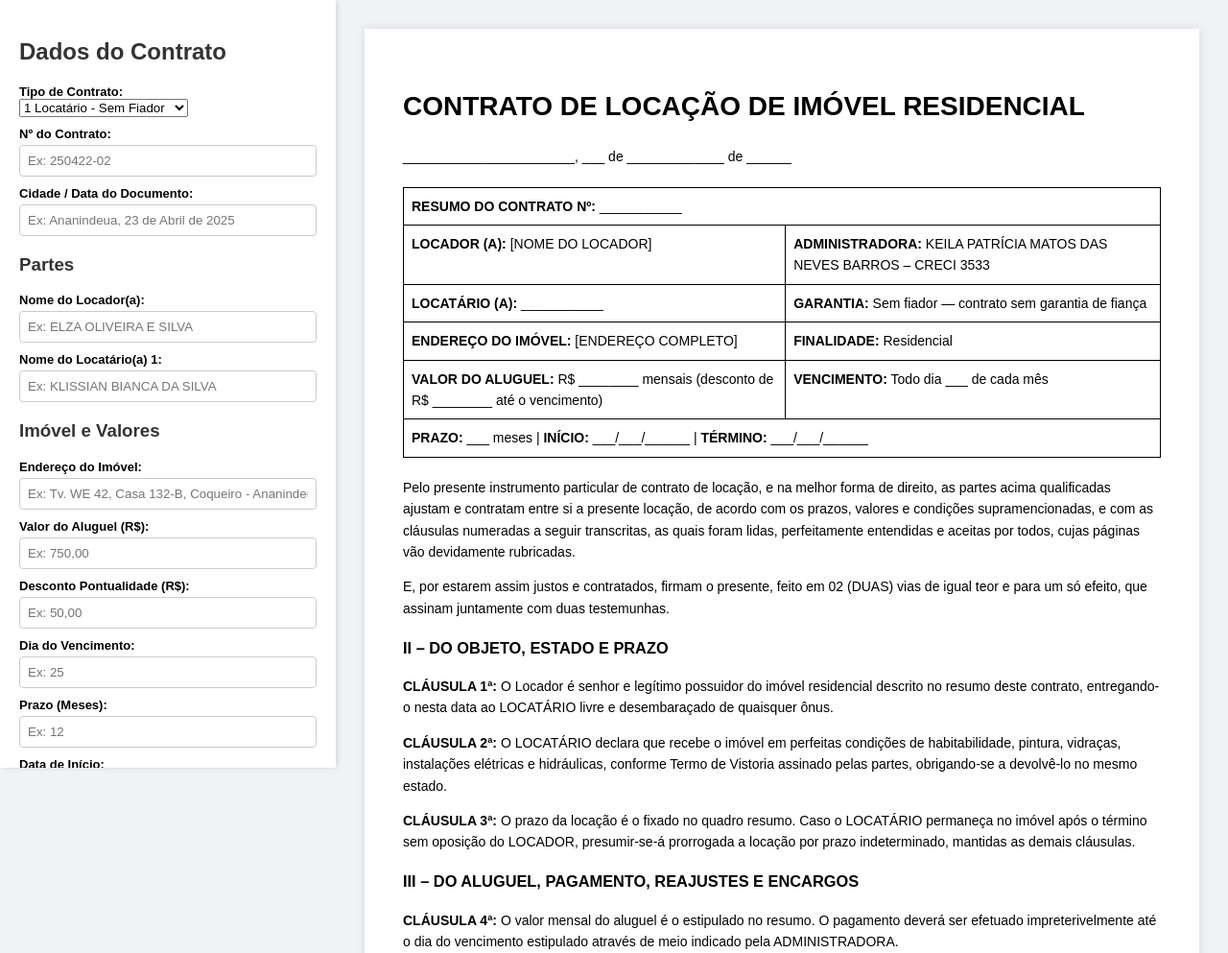
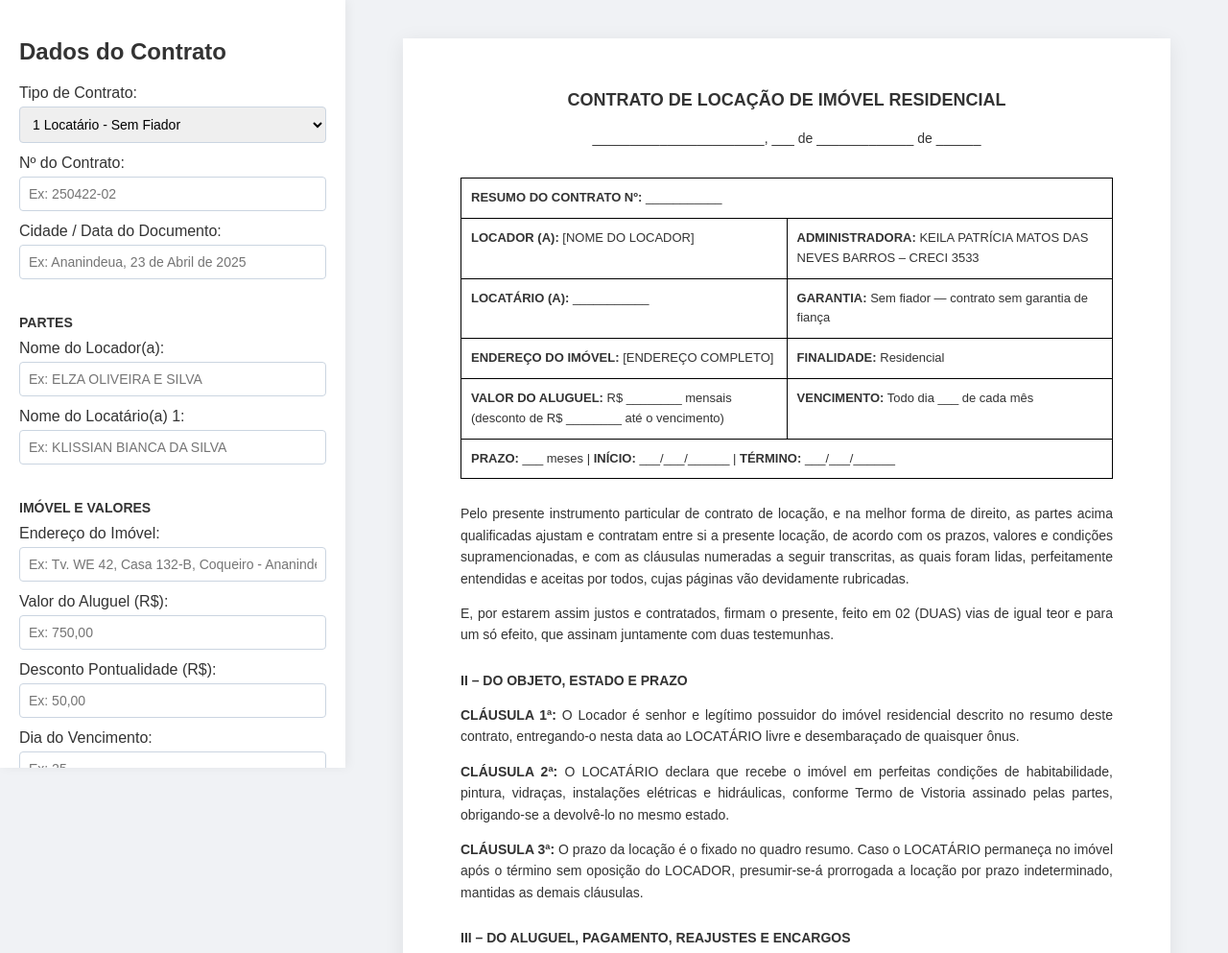
Before and after one commit to patnevesimoveis/gerador-contratos, a plain HTML site: page index.html in a window 1280 px wide. Shown: the top 993 px of the page at 96% size. Drawn offline with Linux system fonts and the light colour scheme.

Commit message:
Update style.css

```diff
--- a/style.css
+++ b/style.css
@@ -1,113 +1,136 @@
-/* Configurações Gerais da Tela */
 body {
     font-family: Arial, sans-serif;
     display: flex;
     margin: 0;
     background-color: #f0f2f5;
+    color: #333;
 }
 
-/* Painel Esquerdo de Inputs */
 #painel-controle {
-    width: 350px;
+    width: 360px;
     background-color: #ffffff;
     padding: 20px;
-    box-shadow: 2px 0 5px rgba(0,0,0,0.1);
+    box-shadow: 3px 0 10px rgba(0,0,0,0.05);
     height: 100vh;
     overflow-y: auto;
     box-sizing: border-box;
 }
 
-#painel-controle h2, #painel-controle h3 {
-    color: #333;
-}
-
-#painel-controle label {
-    display: block;
-    margin-top: 10px;
-    font-weight: bold;
-    font-size: 13px;
-}
-
-#painel-controle input {
+#painel-controle select, #painel-controle input {
     width: 100%;
-    padding: 8px;
-    margin-top: 4px;
-    border: 1px solid #ccc;
+    padding: 9px;
+    margin-top: 5px;
+    margin-bottom: 12px;
+    border: 1px solid #cbd5e1;
     border-radius: 4px;
     box-sizing: border-box;
+    font-size: 14px;
 }
 
 #painel-controle button {
     width: 100%;
-    padding: 12px;
-    background-color: #2b78e4;
+    padding: 14px;
+    background-color: #059669;
     color: white;
     border: none;
     border-radius: 4px;
     font-size: 16px;
     font-weight: bold;
-    margin-top: 25px;
     cursor: pointer;
+    margin-top: 10px;
 }
 
 #painel-controle button:hover {
-    background-color: #1a5cb8;
+    background-color: #047857;
 }
 
-/* Área Direita de Visualização da Folha (Estilo Papel A4) */
+/* Área da Folha - Padrão de Documento Físico */
 #area-contrato {
     flex: 1;
     background-color: white;
-    margin: 30px;
-    padding: 40px;
-    box-shadow: 0 0 10px rgba(0,0,0,0.1);
-    min-height: 297mm;
+    margin: 40px auto;
+    padding: 50px 60px;
+    max-width: 800px;
+    box-shadow: 0 4px 20px rgba(0,0,0,0.08);
     box-sizing: border-box;
     font-size: 14px;
     line-height: 1.6;
+    text-align: justify;
+}
+
+.centralizado {
+    text-align: center;
+    margin-bottom: 30px;
+}
+
+h1 {
+    font-size: 18px;
+    font-weight: bold;
+    margin: 0 0 10px 0;
+}
+
+h3 {
+    font-size: 14px;
+    font-weight: bold;
+    margin-top: 25px;
+    margin-bottom: 10px;
+    text-transform: uppercase;
 }
 
 .tabela-resumo {
     width: 100%;
     border-collapse: collapse;
-    margin: 20px 0;
+    margin: 25px 0;
+    font-size: 13px;
 }
 
 .tabela-resumo td {
-    border: 1px solid #000;
-    padding: 8px;
+    border: 1px solid #000000;
+    padding: 10px;
     vertical-align: top;
+    text-align: left;
 }
 
 .assinaturas {
-    margin-top: 50px;
+    margin-top: 60px;
+    page-break-inside: avoid;
 }
 
-.linha-assinatura {
+.bloco-assinatura-flex {
     display: flex;
     justify-content: space-between;
-    margin-top: 40px;
+    margin-top: 45px;
+    gap: 30px;
 }
 
-/* REGRA DE OURO PARA IMPRESSÃO / SALVAR EM PDF */
+.campo-assinatura {
+    flex: 1;
+    text-align: left;
+    font-size: 12px;
+}
+
+.testemunhas-bloco {
+    margin-top: 60px;
+    border-top: 1px dashed #ccc;
+    padding-top: 20px;
+}
+
+/* Configuração de Impressão */
 @media print {
     .no-print {
-        display: none !important; /* Esconde o painel de controle */
+        display: none !important;
     }
-
     body {
         background-color: white;
     }
-
     #area-contrato {
         margin: 0;
         padding: 0;
         box-shadow: none;
-        width: 100%;
+        max-width: 100%;
     }
-
     @page {
         size: A4;
-        margin: 20mm;
+        margin: 25mm 20mm;
     }
 }
```
